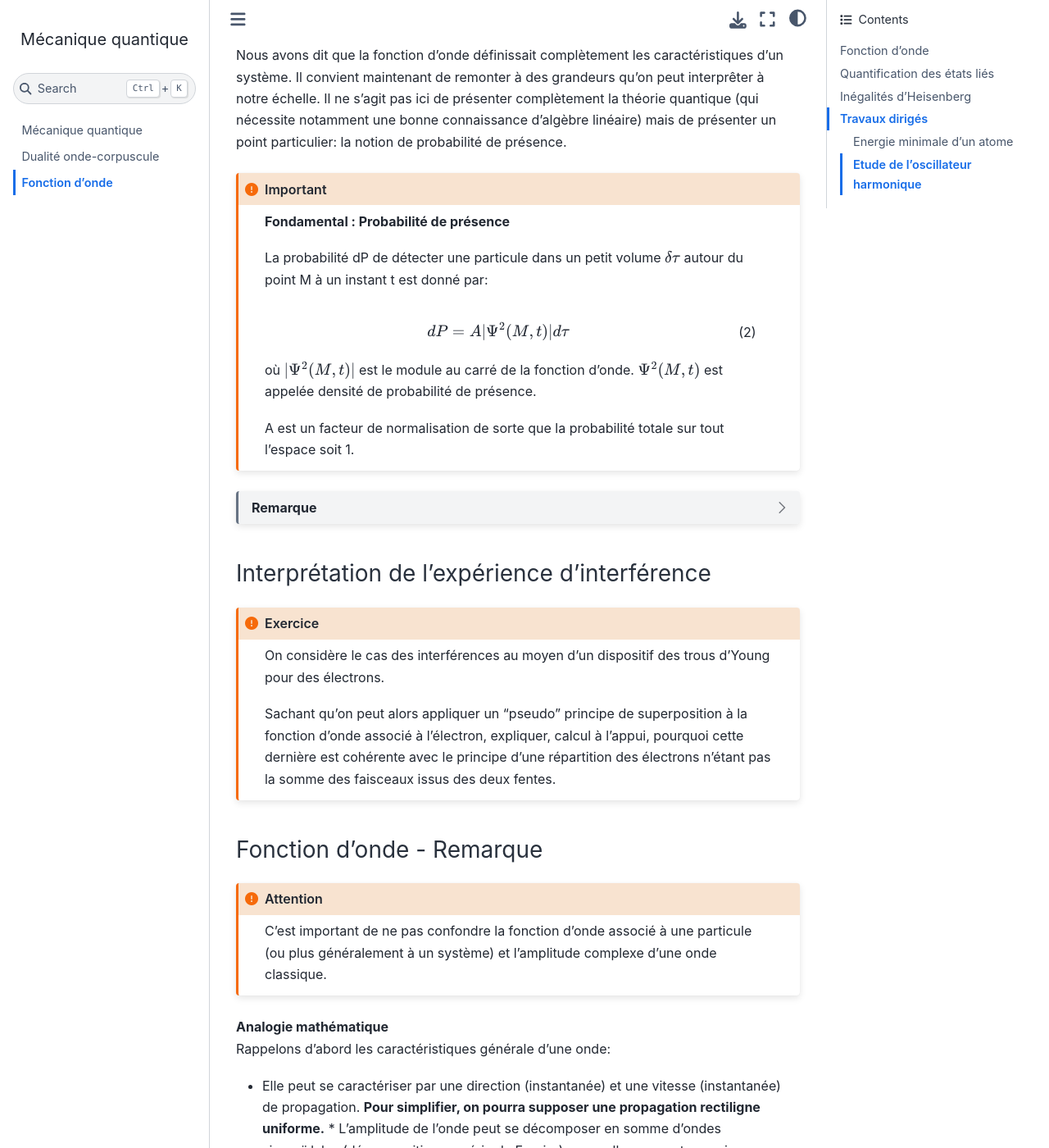
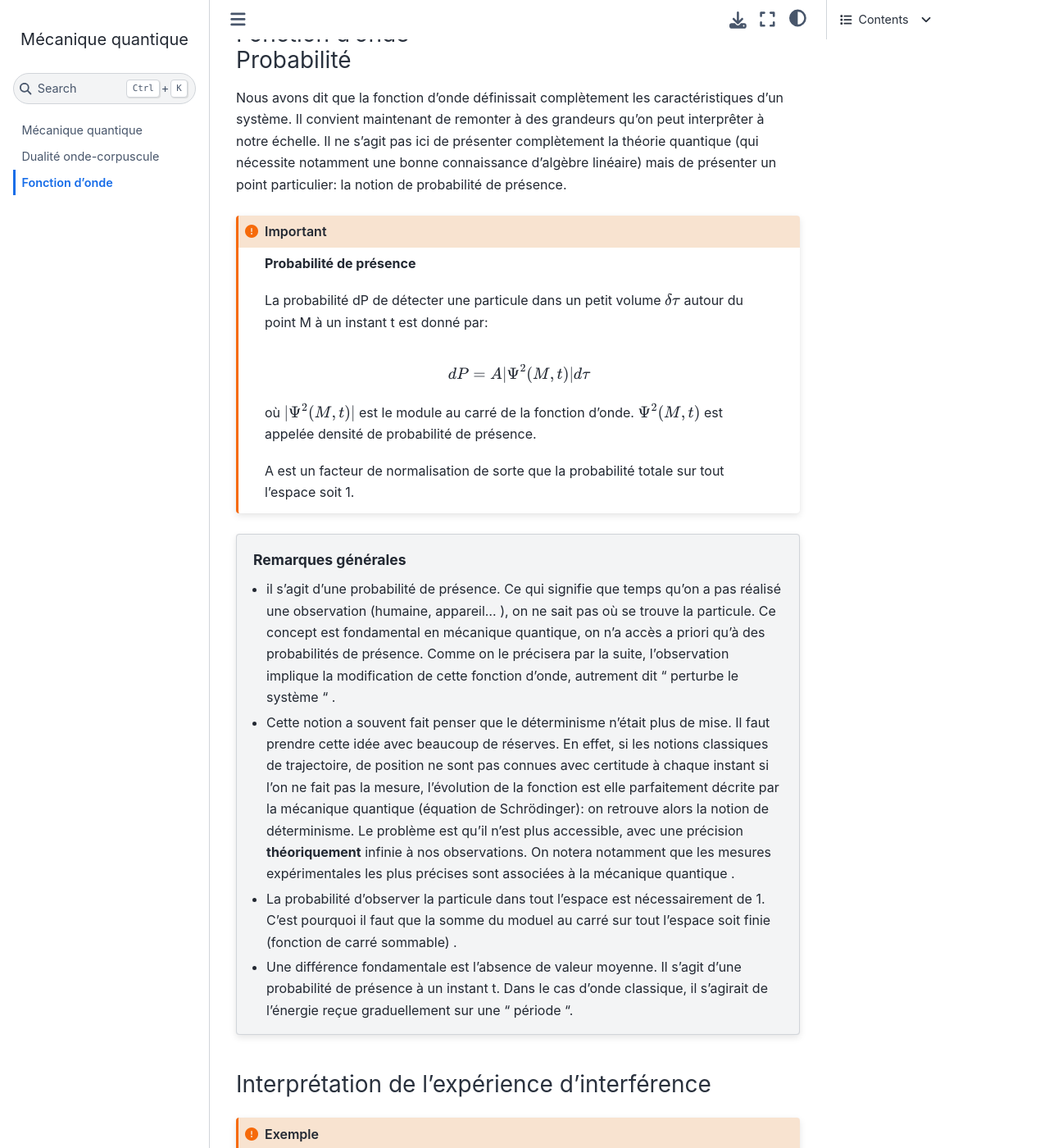
Before and after one commit to pcsi3physiquestan/mq_sources, a Jupyter Book: the page built from notebook/fonction_onde.md, in a window 1280 px wide and 1400 px high, scrolled down 898 px. Shown: the whole window at 82% size. Built offline with Jupyter Book 1.0.4 settings and Sphinx 7.4.7 and the Sphinx Book theme 1.1.4, drawn with Linux system fonts in a browser that asks for light colours; some of the changed text lies outside the part shown.

Commit message:
Mise à jour des sources

`````diff
--- a/_config.yml
+++ b/_config.yml
@@ -83,9 +83,9 @@ sphinx:
 #  extra_extensions          :   # A list of extra extensions to load by Sphinx (added to those already used by JB).
 #  local_extensions          :   # A list of local extensions to load by sphinx specified by "name: path" items
   config                    :   # key-value pairs to directly over-ride the Sphinx configuration
+    latex_show_pagerefs: true
+    latex_show_urls: footnote
+    latex_additional_files: ["mystyle.tex.txt"]
     latex_elements:
-      preamble: "\\renewenvironment{sphinximportant}[1]
-  {\\begin{sphinxheavybox}\\sphinxstrong{#1} }{\\end{sphinxheavybox}}"
-      sphinxsetup: "importantborder=2pt,
-        attentionborder=0.5pt,
-        attentionBorderColor={rgb}{0.7, 0.7, 0.7}"
+      preamble: "\\input{mystyle.tex.txt}"
+      sphinxsetup: "verbatimwithframe=false, VerbatimColor={rgb}{0.96,0.96,0.96}"
--- a/notebook/fonction_onde.md
+++ b/notebook/fonction_onde.md
@@ -17,25 +17,25 @@ kernelspec:
 
 ## Fonction d'onde
 
-### Fonction d'onde - Définition
+### Définition
+
+````{topic} Introduction
+La description des interférences nécessite un traitement ondulatoire (quand même!). L'idée a donc été d'associer à chaque particule une fonction dont le comportement peut être associé à celui d'une onde: on y trouvera donc __possiblement__  un terme de propagation et une amplitude et donc les caractéristiques d'une onde. Mais comme on va le voir, on pourra aussi avoir une interprétation de concepts corpusculaires.
+````
 
 
-La description des interférences nécessite un traitement ondulatoire (quand même!). L'idée a donc été d'associer à chaque particule une fonction dont le comportement peut être associé à celui d'une onde: on y trouvera donc __possiblement__  un terme de propagation et une amplitude et donc les caractéristiques d'une onde. Mais comme on va le voir, on pourra aussi avoir une interprétation de concepts corupusculaires.
-
-
-````{important} __Définition : Fonction d'onde__
+````{sidebar} Remarque
+Ceci constitue un énoncé remanié du premier postulat de la mécanique quantique (en réalité, dans le formalisme de la mécanique quantique, on utilise plus des fonctions mais plus généralement des vecteurs d'état). Précisons qu'il s'agit d'un postulat. Il précise que tout l'information est contenue dans la fonction d'onde (pas de variables cachées qu'on ne connaîtrait pas encore).
+````
+````{important} __Fonction d'onde__
 
 La connaissance de l'état d'un système donnée à un instant donné est entièrement contenu dans une fonction appelée fonction d'onde $\Psi(M,t)$. Cette fonction doit posséder les caractéristiques suivantes (entre autre):
 
 
 * Elle est de carré sommable (sur $\mathbb{R}^3$, cf [suite](proba)) .
 * Elle est complexe par nature.
-
-
 ````
 
-
-Ceci constitue un énoncé remanié du premier postulat de la mécanique quantique (en réalité, dans le formalisme de la mécanique quantique, on utilise plus des fonctions mais plus généralement des vecteurs d'état). Précisons qu'il s'agit d'un postulat. Il précise que tout l'information est contenue dans la fonction d'onde (pas de variables cachées qu'on ne connaîtrait pas encore).
 
 (proba)=
 ### Fonction d'onde - Probabilité
@@ -44,41 +44,37 @@ Ceci constitue un énoncé remanié du premier postulat de la mécanique quantiq
 Nous avons dit que la fonction d'onde définissait complètement les caractéristiques d'un système. Il convient maintenant de remonter à des grandeurs qu'on peut interprêter à notre échelle. Il ne s'agit pas ici de présenter complètement la théorie quantique (qui nécessite notamment une bonne connaissance d'algèbre linéaire) mais de présenter un point particulier: la notion de probabilité de présence.
 
 
-````{important} __Fondamental : Probabilité de présence__
+````{important} __Probabilité de présence__
 
 La probabilité dP de détecter une particule dans un petit volume $\delta \tau$ autour du point M à un instant t est donné par:
 
-\begin{equation}
+$$
 dP = A \vert \Psi^2(M,t) \vert d \tau
-\end{equation}
+$$
 où $\vert \Psi^2(M,t) \vert$ est le module au carré de la fonction d'onde. $\Psi^2(M,t)$ est appelée densité de probabilité de présence.
 
 A est un facteur de normalisation de sorte que la probabilité totale sur tout l'espace soit 1.
 ````
 
-````{dropdown} Remarque
-
-__Remarques générales__
+````{topic} Remarques générales
 
 * il s'agit d'une probabilité de présence. Ce qui signifie que temps qu'on a pas réalisé une observation (humaine, appareil... ), on ne sait pas où se trouve la particule. Ce concept est fondamental en mécanique quantique, on n'a accès a priori qu'à des probabilités de présence. Comme on le précisera par la suite, l'observation implique la modification de cette fonction d'onde, autrement dit " perturbe le système " .
 * Cette notion a souvent fait penser que le déterminisme n'était plus de mise. Il faut prendre cette idée avec beaucoup de réserves. En effet, si les notions classiques de trajectoire, de position ne sont pas connues avec certitude à chaque instant si l'on ne fait pas la mesure, l'évolution de la fonction est elle parfaitement décrite par la mécanique quantique (équation de Schrödinger): on retrouve alors la notion de déterminisme. Le problème est qu'il n'est plus accessible, avec une précision __théoriquement__  infinie à nos observations. On notera notamment que les mesures expérimentales les plus précises sont associées à la mécanique quantique .
 * La probabilité d'observer la particule dans tout l'espace est nécessairement de 1. C'est pourquoi il faut que la somme du moduel au carré sur tout l'espace soit finie (fonction de carré sommable) .
 * Une différence fondamentale est l'absence de valeur moyenne. Il s'agit d'une probabilité de présence à un instant t. Dans le cas d'onde classique, il s'agirait de l'énergie reçue graduellement sur une " période ".
-
 ````
 
 ### Interprétation de l'expérience d'interférence
 
-````{admonition} Exercice
+````{admonition} Exemple
 :class: attention
 
 On considère le cas des interférences au moyen d'un dispositif des trous d'Young pour des électrons.
 
 Sachant qu'on peut alors appliquer un "pseudo" principe de superposition à la fonction d'onde associé à l'électron, expliquer, calcul à l'appui, pourquoi cette dernière est cohérente avec le principe d'une répartition des électrons n'étant pas la somme des faisceaux issus des deux fentes.
-
 ````
 
-### Fonction d'onde - Remarque
+### Remarques (en ligne)
 
 ````{attention}
 
@@ -86,62 +82,51 @@ C'est important de ne pas confondre la fonction d'onde associé à une particule
 
 ````
 
-
-__Analogie mathématique__
+````{topic} Analogie mathématique
 Rappelons d'abord les caractéristiques générale d'une onde:
-
 
 * Elle peut se caractériser par une direction (instantanée) et une vitesse (instantanée) de propagation. __Pour simplifier, on pourra supposer une propagation rectiligne uniforme.__ * L'amplitude de l'onde peut se décomposer en somme d'ondes sinusoïdales (décomposition en série de Fourier) auxquelles on peut associer une fréquence $f$, une longueur d'onde $\lambda$ ou directement un vecteur d'onde $\overrightarrow{k} = \frac{2 \pi}{\lambda} \overrightarrow{u}$ où $\overrightarrow{u}$ est la direction de propagation .
 * Pour représenter une onde sinusoïdale, on peut utiliser sa représentation complexe $A(M,t) = A(M) e^{j (\omega t - \overrightarrow{k} \cdot \overrightarrow{OM})}$. Cette représentation complexe reste une représentation mathématique permettant des calculs plus aisés (notamment pour les interférence) mais le contenu physique n'est contenu QUE dans la partie réelle de cette représentation .
 * La superposition des ondes ne correspond pas nécessairement à un phénomène de propagation: citons en exemple les ondes stationnaires. On peut les décomposer en plusieurs ondes progressives mais la somme donne un effet où il n'y a plus de propagation de l'énergie.
+````
 
-
-
-
-__Différences__
+````{topic} Différences
 Ces différents points peuvent être repris pour étudier mathématiquement la fonction d'onde: c'est d'ailleurs grâce à ces analogies qu'on peut décrire le caractère ondulatoire de la matière mais plusieurs nuances doivent être apportés:
-
 
 * Dans les cas le plus souvent étudiés, il n'y a pas de phénomènes de propagation, on est donc plus souvent sur des types d'ondes stationnaires (cf le cas du corps noir) .
 * La fonction d'onde est cette fois PAR DEFINITION complexe: cela signifie qu'on ne peut se "débarrasser de la partie imaginaire" en passant au réel comme d'un artifice mathématique. Ceci est fondamental est sera précisé en deuxième année (l'équation de Schrödinger est complexe) .
 * Si l'on peut toujours se ramener à décomposer un signal en série de Fourier, il faut noter qu'on ne peut associer une fonction purement sinusoïdale à une fonction d'onde: la probabilité de présence totale serait alors infinie.
+````
 
-
-
-
-__Aspects corpusculaires importants__
+````{topic} Aspects corpusculaires importants
 On pourrait croire à travers l'analogie entre onde classique et fonction d'onde que toute la matière n'est qu'onde. Il est important de comprendre que ce n'est pas le cas. En effet, si l'on regarde de plus près la fonction d'onde, on voit plusieurs points importants:
-
 
 * Rappelons déjà son caractère fondamentalement complexe* La fonction d'onde contient toutes les informations. Elle doit donc pouvoir décrire les expériences où l'interprétation est de nature corpusculaire. Comment décrire la vitesse de la particule. Il apparaît que cette vitesse n'est PAS la célérité de l'onde dans les cas généraux. On voit donc la limite de cette conception .
 * La notion d'onde classique suppose un phénomène physique étendu dans l'espace. On peut ainsi observer, dans l'approche classique l'influence d'une onde en plusieurs positions au même instant. Ce n'est PAS le cas pour la fonction d'onde. En effet, la détection d'un phénomène associé au système localise le __système__  à l'endroit donné. Il y alors un "repli" "'' instantanée de la fonction d'onde au point où l'on a détecté la particule (on parle de __réduction du paquet d'onde__ ): on ne peut détecter la particule au même instant ailleurs. C'est d'ailleurs là que l'aspect corpusculaire apparaît.
 
-
-
-
 Ce point est fondamental: il apparaît que l'observation a perturbé le système: son comportement après l'observation n'est plus entièrement déterminée par son état antérieur à la mesure. Comme on ne peut réaliser deux mesures simultanées (rigoureusement parlant), cela signifie que ne pourra avoir deux informations simultanée: ainsi on ne peut connaître simultanément la vitesse et la position d'une particule.
 
 On verra que ce concept s'exprime de manière quantitative grâce aux inégalités d'Heisenberg.
+````
 
 
 ## Quantification des états liés
 
 _La quantification des états liés est fondamentale en mécanique quantique. Elle est une conséquence directement du caractère ondulatoire de la matière. Pour simplifier l'explication ce phénomène nous allons nous ramener à traiter la fonction d'onde comme une onde classique. Il faut néanmoins garder en mémoire toutes les précautions mise en évidence ci-dessus. C'est un point important qu'il faut comprendre associé à la notion de complémentarité. La description de tel ou tel phénomène quantique passe par le choix d'une représentation ondulatoire ou corpusculaire. Souvent dans ce choix, on " oublie " momentanément l'autre aspect qui existe bel et bien._
 
-### Quantification - Principe
+### Principe
 
-````{important} __Fondamental : Le phénomène de quantification__
+````{important} __Le phénomène de quantification__
 
 La quantification des états de la matière correspond au caractère quantifié des états accessible, c'est-à-dire que certaines caractéristiques (énergie, moment cinétique... ) ne peuvent prendre que des valeurs discrètes.
 ````
 
-````{admonition} Exemple : Quantification des états des atomes
-:class: tip, dropdown
+````{topic} Exemple : Quantification des états des atomes
 
 Les expériences de spectroscopie ont montré que le spectre d'émission des atomes correspondent à des longueurs d'onde bien précises et discrètes. La relation de Planck-Einstein implique que l'énergie des photons émis et donc les écarts d'énergie entre les niveaux sont discrets: les états d'énergie d'un atome sont donc quantifiés. Ainsi les niveaux énergétiques de l'atome d'hydrogène sont données par: $E_n = -\frac{13.6}{n^2} \rm{eV}$
 ````
 
-### Etude du puits de potentiel infini
+### Méthode - Etude du puits de potentiel infini
 
 ````{admonition} Exercice
 :class: attention
@@ -158,9 +143,9 @@ On admet que les zones où l'énergie potentielle est infinie impose une probabi
 
 On veut chercher ici les états stationnaires, c'est-à-dire les états dont la fonction d'onde s'écrit: $\Psi(x,t) = Psi_x(x) \times Psi_t(t)$. On admet que dans ces conditions, la fonction d'onde peut s'écrire:
 
-\begin{equation}
+$$
 \Psi(x,t) = e^{- \frac{i}{h} E t} \phi(x)
-\end{equation}
+$$
 où $E$ est l'énergie de l'état du système considéré et $\phi$ est une fonction sinusoïdale $\phi(x) = A \sin (\frac{2 \pi}{\lambda} x + \alpha)$.
 
 1. Calculer la densité de probabilité de présence d'un état stationnaire si $\phi(x)$ est réelle. Trouver une explication au terme "stationnaire" .
@@ -172,11 +157,9 @@ où $E$ est l'énergie de l'état du système considéré et $\phi$ est une fonc
 
 ````
 
-````{important} __Fondamental : A retenir__
+````{important} __A retenir__
 
 On retiendra:
-
-
 *  que les états stationnaires dans un puits de potentiel infini ont des énergies quantifiées .
 * la méthode (forme mathématique initiale admise) pour démontrer la quantification de la longueur d'onde puis de l'énergie .
 * Le fait que l'énergie minimale du système ne correspond plus à l'énergie potentielle minimale .
@@ -205,9 +188,9 @@ E_p(x < 0 OU x > L) = \infty
 \end{align*}
 On rappelle que la fonction d'onde des états stationnaires prend la forme:
 
-\begin{equation}
+$$
 \Psi(x,t) = e^{- \frac{i}{h} E t} \phi(x)
-\end{equation}
+$$
 et que l'énergie $E$ et la longueur d'onde $\lambda$ sont quantifiés:
 
 \begin{align*}
@@ -249,7 +232,7 @@ from IPython.display import Video
 Video("https://github.com/pcsi3physiquestan/videos_physique/blob/main/puits_evolution_comparaison2.mp4?raw=true", width=640)
 ```
 
-````{important} __Fondamental : A retenir__
+````{important} __A retenir__
 
 On retiendra:
 
@@ -259,9 +242,9 @@ On retiendra:
 
 ````
 
-### Quantification - Bilan
+### Bilan
 
-````{important} __Fondamental : Généralisation (admise)__
+````{important} __Généralisation (admise)__
 
 Considérons un système $\Sigma$ dont l'énergie potentielle est $E_p(x)$. On admet que lorsque des état liés peuvent exister, il s'établit alors une quantification des états liés: l'énergie de ces états ne peut prendre qu'une valeur discrète. L'exemple de puits carrés finis sera vus en seconde année (PC).
 ````
@@ -272,33 +255,34 @@ Nous parlons ici uniquement des états liés. Les états de diffusion  n'impose
 
 ````
 
-````{admonition} Exemple : Cas des atomes
-:class: tip, dropdown
+````{topic} Exemple : Cas des atomes
 
 Dans les atomes, les électrons sont soumis à un potentiel attracteur newtonien $E_p = -\frac{K}{r}$ avec K>0 (attraction du noyau). Il vient pour des états d'énergie tels que $E < 0$, nous sommes dans des états liés: ce sont les états stables du noyau (une énergie plus forte revient à ioniser l'atome). La propriété précédente explique la quantification des atomes.
 ````
 
-````{admonition} Exemple : Cas de l'oscillateur harmonique
-:class: tip, dropdown
+````{note} __Exemple : Cas de l'oscillateur harmonique__
 
 L'oscillateur harmonique est un système soumis au potentiel:
 
-\begin{equation}
+$$
 E_p = \frac{1}{2} k x^2 = \frac{1}{2} m \omega_0^2 x^2
-\end{equation}
+$$
 Tous les états possibles sont des états liées. Il vient que tous les états de l'oscillateur harmonique sont liés. On peut montrer (en utilisant l'équation de Schrödinger) que l'énergie des états liés est:
 
-\begin{equation}
+$$
 E_n = \hbar \omega_0 (n + \frac{1}{2})
-\end{equation}
+$$
 On observe que l'état fondamental (de plus basse énergie) n'est PAS (comme pour le puits quantique) l'énergie nulle (qui correspondrait à un état d'équilibre). C'est un point fondamental qu'on pourra associer par la suite aux inégalités d'Heisenberg.
 ````
 
 ## Inégalités d'Heisenberg
 
-### Inégalités d'Heisenberg - Enoncé
+### Enoncé
 
-````{important} __Fondamental : Enoncé__
+````{margin}
+Le principe d'incertitude relie position et quantitié de mouvement suivant un axe particulier. Il y a la même relation entre $y$ et $p_y$ par exemple. Par contre, il n'y a pas de contrainte entre l'indétermination sur $x$ et sur $p_y$.
+````
+````{important} __Enoncé__
 
 Considérons un système suivant une évolution unidimensionnelle suivant un axe x. On associe sa position à une grandeur $x$ et sa quantité de mouvement àune grandeur $p_x$. L'indétermination $\Delta x$ sur la position x et l'indétermination $\Delta p_x$ sur l'impulsion $p_x$ sont reliés par la relation:
 
@@ -306,41 +290,33 @@ Considérons un système suivant une évolution unidimensionnelle suivant un axe
 \Delta p_x \Delta x \geq \frac{\hbar}{2}
 ````
 
-
+````{topic} Interprétation
 Comment intérprêter ce principe? Remarquons trois points:
-
 
 * le cas des états liés montrent que l'état fondamental ne correspond plus, comme en mécanique classique à un état d'équilibre au sens strict: un tel état n'est plus accessible .
 * la notion de réduction du paquet d'onde implique l'impossibilité de mesurer certaines grandeurs successivement .
 * Si les états sont quantifiés, cela veut dire qu'un état intermédiaire est impossible: comment le système peut-il alors passer d'un état à un autre?
 
-
 Ces trois soulignent la différence fondamentale d'approche entre la mécanique classique et la mécanique quantique. Les deux derniers nous montrer que l'on doit renoncer au concept classique de trajectoire d'une particule car cela impliquerait de connaître l'état du système à chaque instant: __on doit admettre que la connaissance d'au moins une grandeur vitesse ou position (voire les deux) est partiellement indéterminée.__  Cela revient à dire que les aspects corpusculaire (associés à la position) et ondulatoire (associés à l'impulsion par la relation de de Broglie), s'ils sont complémentaire et indispensable ne peuvent être observés simultanément. Ce principe est mis en avant par les inégalités d'Heisenberg.
 
 Ce principe signifie qu'on ne rendre ce produit arbitrairement petit: il est impossible de définir à la fois la position et l'impulsion avec une précision arbitraire. Les inégalités d'Heisenberg concerne des grandeurs qu'on dit conjuguées (on ne définira pas précisément ce terme ici).
+````
 
 
-````{dropdown} Remarque
 
-Le principe d'incertitude relie position et quantitié de mouvement suivant un axe particulier. Il y a la même relation entre $y$ et $p_y$ par exemple. Par contre, il n'y a pas de contrainte entre l'indétermination sur $x$ et sur $p_y$.
-````
-
-````{attention}
-__Indétermination et incertitude__
-
+````{topic} Indétermination et incertitude
 
 La notion d'indétermination est souvent rapprochée de la notion d'incertitude d'un point de vue expérimental (on parle d'ailleurs de principe d'incertitude et souvent dans nos estimations on assimilera l'indétermination à l'incertitude minimale possible) MAIS ATTENTION, ce n'est qu'une façon simplifiée de voir les choses car ce principe n'est pas simplement rattaché à l'expérience, il est beaucoup plus fondamental. D'une manière générale, il faut comprendre que la position comme la vitesse sont des observables reliées à la fonction d'onde (exemple: l'observation de la position est reliée la densité de probabilité). La fonction d'onde fluctue dans l'espace. On peut lui associer un écart-type qui quantifie ces fluctuations. Ces fluctuations sont intrinsèques au système et non reliées au principe de mesure.
 
 ````
 
-````{admonition} Compléments : Cas de l'énergie
-:class: hint, dropdown
+````{topic} Compléments : Cas de l'énergie
 
 De la même manière que impulsion et position sont conjuguées, l'énergie et le temps sont aussi soumis à une inégalité:
 
-\begin{equation}
+$$
 \Delta t \Delta E \geq \frac{\hbar}{2}
-\end{equation}
+$$
 Cette inégalité est fondamental mais d'une tournure différente car le temps n'est pas soumis aux fluctuations quantiques et quantification. Ici $\Delta t$ correspond un temps caractéristique de l'évolution notoire (d'un point de vue énergétique) du système. Elle est par exemple utilisée pour expliquer simplement la largeur de raie d'un atome.
 ````
 
@@ -355,16 +331,14 @@ On considère un faisceau de particules matérielles de longueur d'onde $\lambda
 1. Estimer dans ces condition une indétermination sur la position transverse $z$ de la particule .
 1. En déduire une indétermination minimale sur la quantité de mouvement $p_z$ .
 1. En déduire une estimation de l'élargissement du faisceau en sortie en calculant l'ouverture angulaire du faisceau $\sin u$. Commenter ce qu'on observe.
-
-
 ````
 
-````{important} __Fondamental : A retenir__
+````{important} __A retenir__
 
 On retiendra que les inégalités d'Heisenberg permettent d'expliquer simplement plusieurs effets quantiques. Mais attention, __il ne s'agit QUE d'estimation d'ordre de grandeur car ce ne sont pas de vrais calculs des indétermination.__
 ````
 
-### Ordres de grandeur
+### Ordre de grandeur
 
 ````{admonition} Exercice
 :class: attention
@@ -375,11 +349,6 @@ Il est important de savoir estimer si les inégalités d'Heisenberg sont contrai
 1. Pour un électron orbitant autour d'un atome estimer l'indétermination sur la position $\Delta x$. En déduire l'indétermination sur la vitesse $v_x$. Commenter.
 
 
-````
-
-````{important} __Fondamental : __
-
-L'effet du principe d'indétermination est quasi-négligeable à l'échelle macroscopique mais peuvent devenir extrêmement important à l'échelle microscopique.
 ````
 
 ### Contraintes sur l'énergie minimale.
@@ -394,9 +363,9 @@ Le principe d'indétermination permet aussi d'expliquer pour l'énergie minimale
 
 Cas de l'oscillateur harmonique. On reprendre le cas de l'oscillateur harmonique. On rappelle que les états stationnaires sont quantifiés et que:
 
-\begin{equation}
+$$
 E_n = \hbar \omega_0 (n + \frac{1}{2})
-\end{equation}
+$$
 
 1. En considérant le mouvement d'un oscillateur d'un point de vue classique, justifier que l'énergie mécanique du système puisse s'écrire sous la forme: $E = \frac{p_{x,m}^2}{4m} + \frac{k x_m^2}{4}$ où $p_m$ et $x_m$ sont respectivement les amplitudes d'oscillations des grandeurs respectives $p_x$ et$x$ .
 1. En considérant le mouvement de l'oscillateur, proposer une relation simple entre $p_{x,m}$ et l'indétermination $\Delta p_x$ et de même entre $x_m$ et l'indétermination $\Delta x$
@@ -410,7 +379,7 @@ E_n = \hbar \omega_0 (n + \frac{1}{2})
 Cette méthode de raisonnement est à savoir faire sur d'autres systèmes mais attention, il s'agit d'une étude en ordre de grandeur et le résultat trouvé à la fin ne pourrait être utilisé en tant que valeur minimale précise.
 ````
 
-## Travaux dirigés
+## Entrainement
 
 ### Energie minimale d'un atome
 
`````
Also changed, not shown: mystyle.tex.txt (added, +20 -0 lines), notebook/dualite.md (+27 -26 lines).
